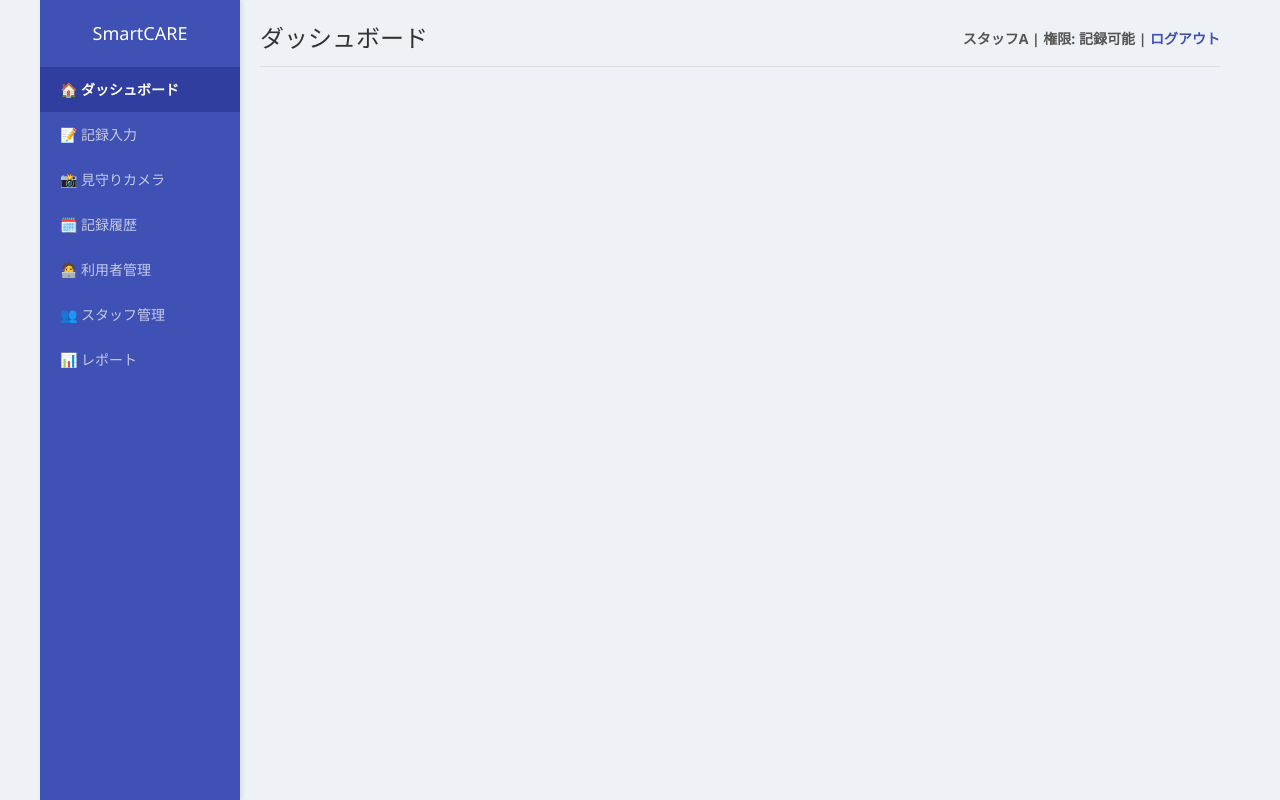
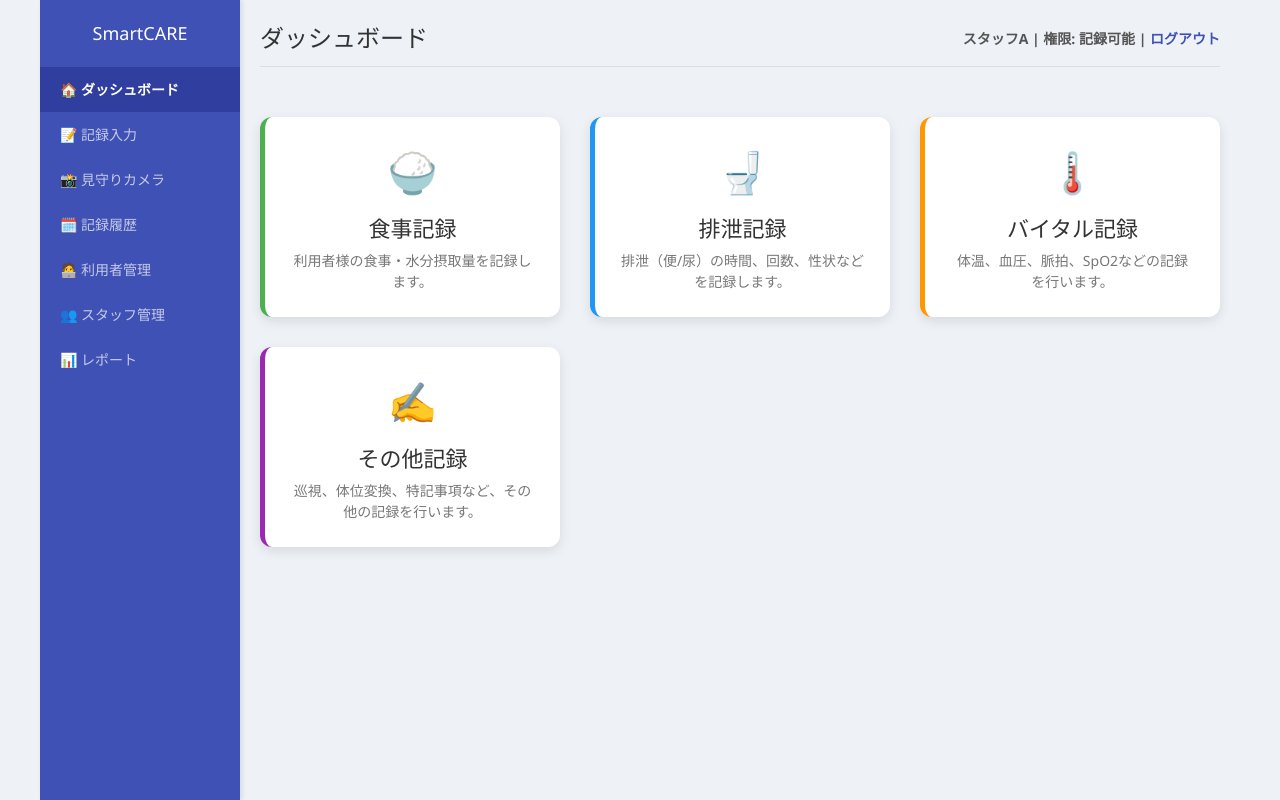
Before and after one commit to malcolmyz/smart-care, a Next.js app: page /records in a window 1280 px wide. Built offline with nearby package versions, Linux system fonts and the light colour scheme.

Commit message:
feat:記録入力メニュー画面作成

```diff
--- a/app/(main)/layout.tsx
+++ b/app/(main)/layout.tsx
@@ -1,6 +1,10 @@
-import styles from "@/app/styles/dashboard.module.css";
+import styles from "@/app/styles/main-layout.module.css";
 
-export default function MainLayout() {
+export default function MainLayout({
+  children,
+}: {
+  children: React.ReactNode;
+}) {
   return (
     <div className={styles["dashboard-page"]}>
       <div className={styles["dashboard-container"]}>
@@ -29,6 +33,7 @@ export default function MainLayout() {
               </a>
             </div>
           </div>
+          {children}
         </div>
       </div>
     </div>
--- a/app/(main)/records/page.tsx
+++ b/app/(main)/records/page.tsx
@@ -0,0 +1,46 @@
+'use client';
+import { useState } from 'react';
+import styles from "@/app/styles/records.module.css";
+
+export default function RecordsPage() {
+  return (
+    <div id="content-area">
+      <div className={styles["input-menu-grid"]}>
+        <div
+          className={`${styles["input-menu-card"]} ${styles["card-meal"]}`}
+          onClick={() => alert('食事記録画面へ遷移')}
+        >
+          <span className={styles.icon}>🍚</span>
+          <h2>食事記録</h2>
+          <p>利用者様の食事・水分摂取量を記録します。</p>
+        </div>
+
+        <div
+          className={`${styles["input-menu-card"]} ${styles["card-excretion"]}`}
+          onClick={() => alert('排泄記録画面へ遷移')}
+        >
+          <span className={styles.icon}>🚽</span>
+          <h2>排泄記録</h2>
+          <p>排泄（便/尿）の時間、回数、性状などを記録します。</p>
+        </div>
+
+        <div
+          className={`${styles["input-menu-card"]} ${styles["card-vital"]}`}
+          onClick={() => alert('バイタル記録画面へ遷移')}
+        >
+          <span className={styles.icon}>🌡️</span>
+          <h2>バイタル記録</h2>
+          <p>体温、血圧、脈拍、SpO2などの記録を行います。</p>
+        </div>
+        <div
+          className={`${styles["input-menu-card"]} ${styles["card-other"]}`}
+          onClick={() => alert('その他記録画面へ遷移')}
+        >
+          <span className={styles.icon}>✍️</span>
+          <h2>その他記録</h2>
+          <p>巡視、体位変換、特記事項など、その他の記録を行います。</p>
+        </div>
+      </div>
+    </div>
+  );
+}
--- /dev/null
+++ b/app/styles/main-layout.module.css
@@ -0,0 +1,78 @@
+/* ページ全体のレイアウト（bodyの代わり） */
+.dashboard-page {
+  font-family: 'Segoe UI', Tahoma, Geneva, Verdana, sans-serif;
+  background-color: #eef2f7;
+  margin: 0;
+  padding: 0;
+  font-size: 14px;
+  min-height: 100vh;
+  color: #333;
+}
+
+/* メインコンテナ - デスクトップ/タブレットの横向きを想定 */
+.dashboard-container {
+  display: grid;
+  grid-template-columns: 200px 1fr;
+  /* 左メニューとメインエリア */
+  min-height: 100vh;
+  max-width: 1200px;
+  margin: 0 auto;
+}
+
+/* 1. 左サイドバー（ナビゲーション） */
+.sidebar {
+  background-color: #3f51b5;
+  /* 青系 */
+  color: white;
+  padding: 20px 0;
+  box-shadow: 2px 0 5px rgba(0, 0, 0, 0.1);
+}
+
+.sidebar-menu a {
+  display: block;
+  padding: 12px 20px;
+  text-decoration: none;
+  color: #c5cae9;
+  transition: background-color 0.2s;
+}
+
+.sidebar-menu a:hover,
+.sidebar-menu a.active {
+  background-color: #303f9f;
+  color: white;
+  font-weight: bold;
+}
+
+.sidebar h2 {
+  font-size: 18px;
+  text-align: center;
+  margin-bottom: 20px;
+}
+
+/* 2. メインコンテンツエリア */
+.main-content {
+  padding: 20px;
+  display: grid;
+  grid-template-rows: auto 1fr;
+  gap: 20px;
+}
+
+.header-bar {
+  display: flex;
+  justify-content: space-between;
+  align-items: center;
+  margin-bottom: 10px;
+  padding-bottom: 10px;
+  border-bottom: 1px solid #ddd;
+}
+
+.header-bar h1 {
+  font-size: 24px;
+  margin: 0;
+  color: #333;
+}
+
+.user-profile {
+  font-weight: bold;
+  color: #555;
+}
```
